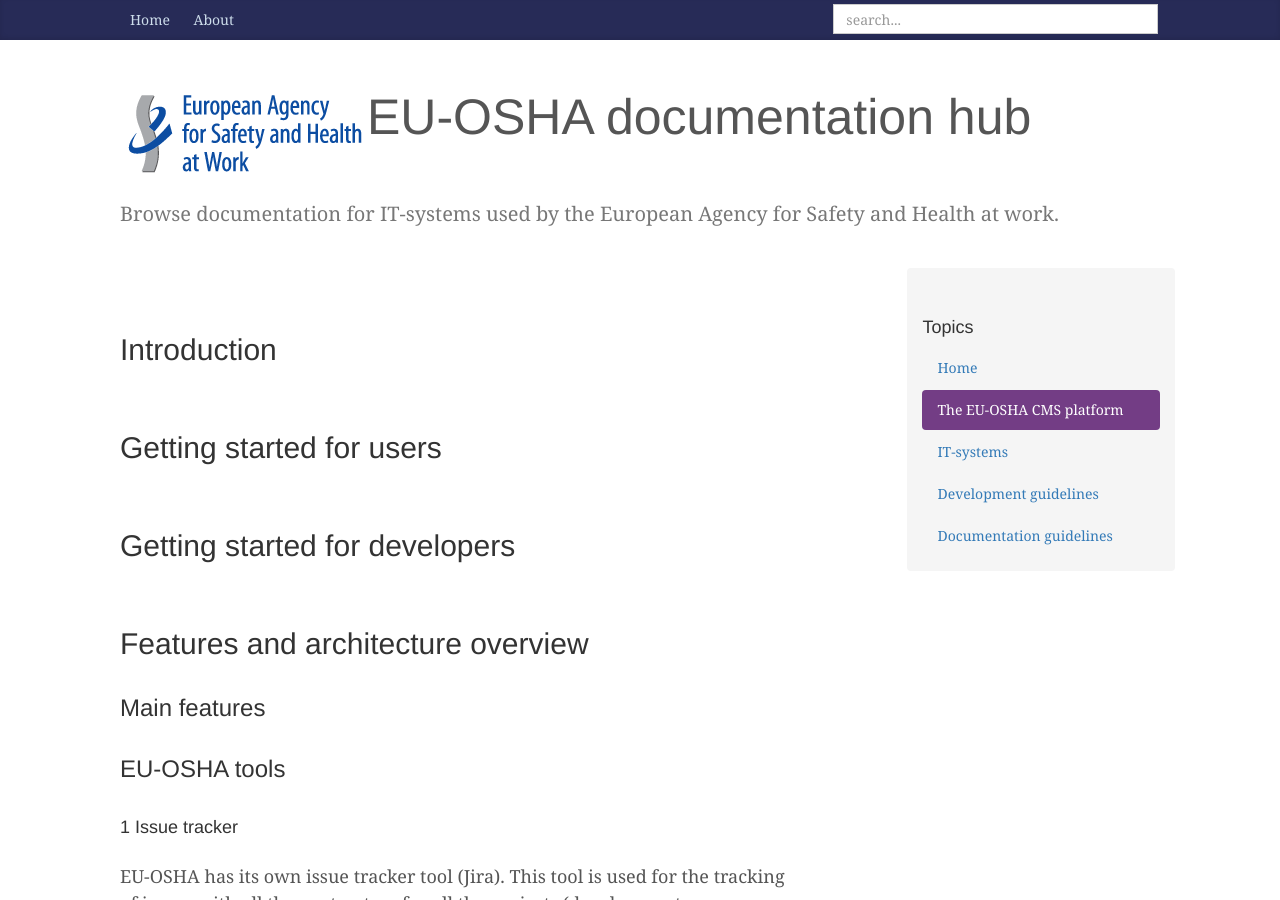
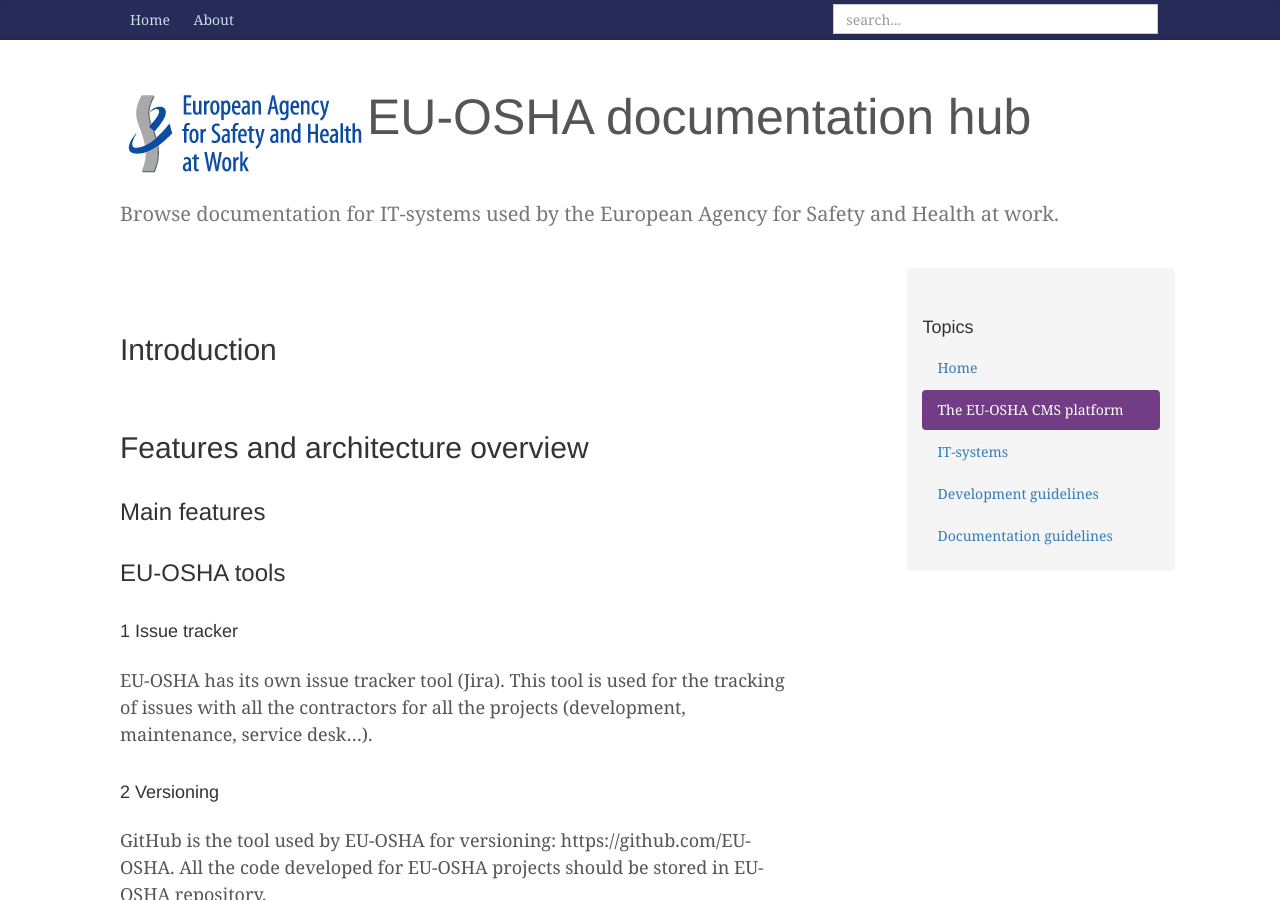
Before and after one commit to EU-OSHA/EU-OSHA.github.io, a Jekyll site: the page built from EU-OSHA-CMS/index.md, in a window 1280 px wide and 900 px high. Built offline with Jekyll 4.4.1, drawn with Linux system fonts in a browser that asks for light colours; comment, search, counter and statistics services are not loaded.

Commit message:
Update index.md

```diff
--- a/EU-OSHA-CMS/index.md
+++ b/EU-OSHA-CMS/index.md
@@ -3,10 +3,6 @@ title: EU-OSHA CMS platform
 ---
 
 ## Introduction
-
-## Getting started for users
-
-## Getting started for developers
 
 ## Features and architecture overview
 
```
